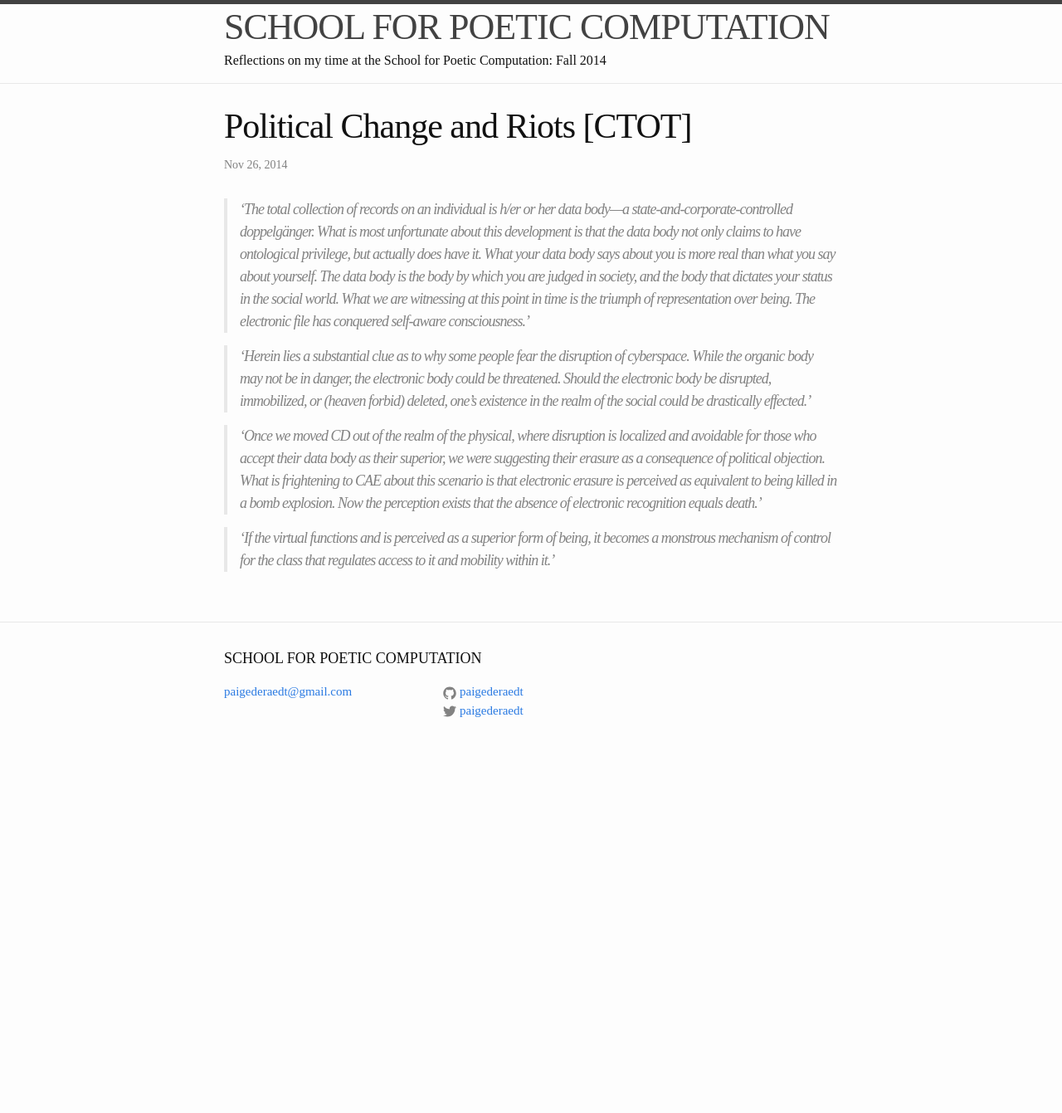
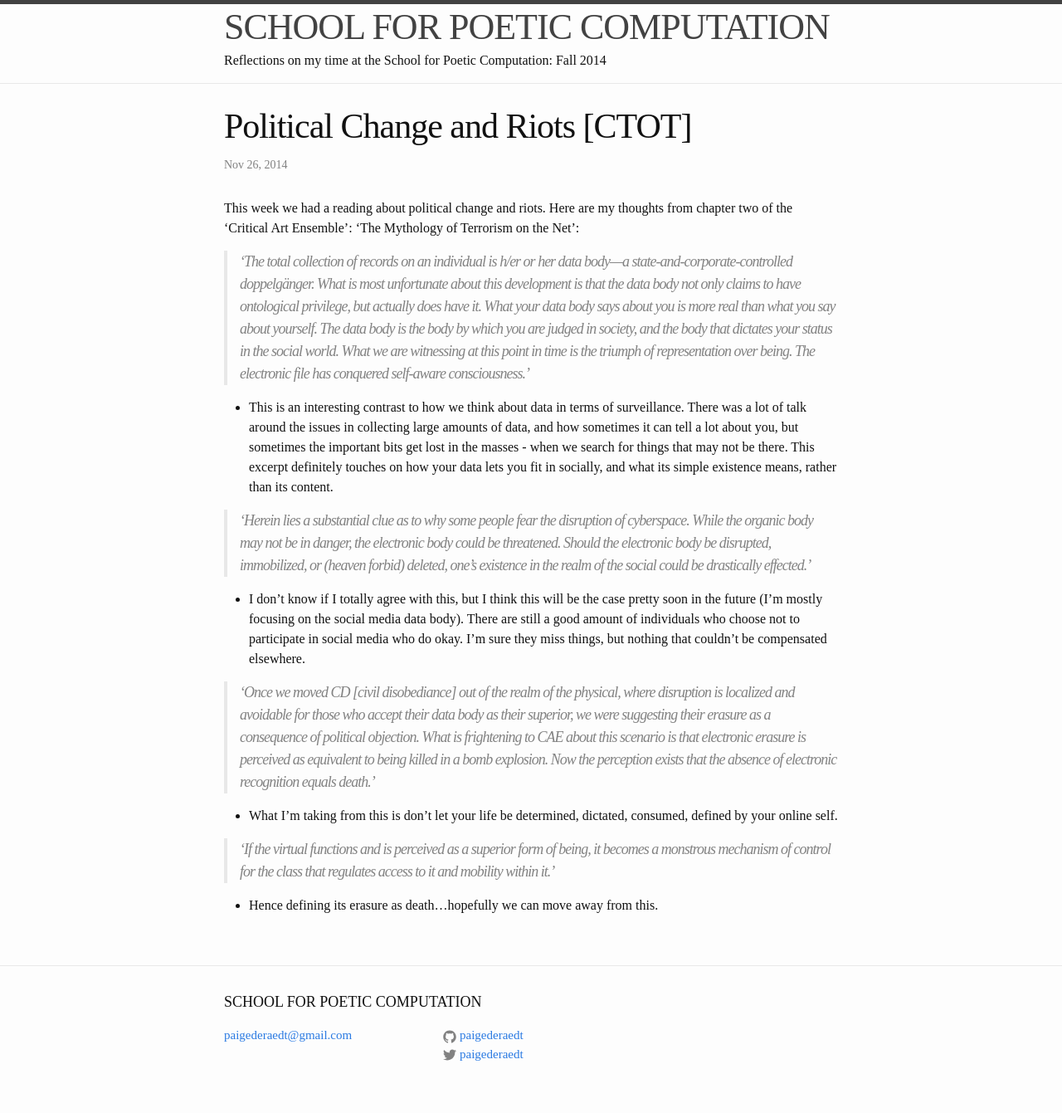
Before and after one commit to paigederaedt/blog, a Jekyll site: the page built from _posts/2014-11-26-PoliticalChangeRiots.markdown, in a window 1280 px wide. Shown: the whole page at 83% size. Built offline with Jekyll 4.4.1, drawn with Linux system fonts in a browser that asks for light colours; before the commit the page ends 927 px from its top, so only the background shows below that.

Commit message:
updated CTOT post

```diff
--- a/_posts/2014-11-14-RecessDay3.markdown
+++ b/_posts/2014-11-14-RecessDay3.markdown
@@ -23,4 +23,5 @@
 We finished the day looking over the water on the north shore of Staten Island before taking a ferry back:
 
 ![north shore]({{site.baseurl}}/assets/northshore.jpg)
+
 ![tired ferry]({{site.baseurl}}/assets/tiredferry.jpg)
--- a/_posts/2014-11-26-PoliticalChangeRiots.markdown
+++ b/_posts/2014-11-26-PoliticalChangeRiots.markdown
@@ -4,13 +4,20 @@
 date:   2014-11-26 21:43:47
 categories: jekyll update
 ---
+This week we had a reading about political change and riots. Here are my thoughts from chapter two of the 'Critical Art Ensemble': 'The Mythology of Terrorism on the Net':
+
 >'The total collection of records on an individual is h/er or her data body—a state-and-corporate-controlled doppelgänger. What is most unfortunate about this development is that the data body not only claims to have ontological privilege, but actually does have it. What your data body says about you is more real than what you say about yourself. The data body is the body by which you are judged in society, and the body that dictates your status in the social world. What we are witnessing at this point in time is the triumph of representation over being. The electronic file has conquered self-aware consciousness.'
 
+- This is an interesting contrast to how we think about data in terms of surveillance. There was a lot of talk around the issues in collecting large amounts of data, and how sometimes it can tell a lot about you, but sometimes the important bits get lost in the masses - when we search for things that may not be there. This excerpt definitely touches on how your data lets you fit in socially, and what its simple existence means, rather than its content.
 
 >'Herein lies a substantial clue as to why some people fear the disruption of cyberspace. While the organic body may not be in danger, the electronic body could be threatened. Should the electronic body be disrupted, immobilized, or (heaven forbid) deleted, one’s existence in the realm of the social could be drastically effected.'
 
+- I don't know if I totally agree with this, but I think this will be the case pretty soon in the future (I'm mostly focusing on the social media data body). There are still a good amount of individuals who choose not to participate in social media who do okay. I'm sure they miss things, but nothing that couldn't be compensated elsewhere.
 
->'Once we moved CD out of the realm of the physical, where disruption is localized and avoidable for those who accept their data body as their superior, we were suggesting their erasure as a consequence of political objection. What is frightening to CAE about this scenario is that electronic erasure is perceived as equivalent to being killed in a bomb explosion. Now the perception exists that the absence of electronic recognition equals death.'
+>'Once we moved CD [civil disobediance] out of the realm of the physical, where disruption is localized and avoidable for those who accept their data body as their superior, we were suggesting their erasure as a consequence of political objection. What is frightening to CAE about this scenario is that electronic erasure is perceived as equivalent to being killed in a bomb explosion. Now the perception exists that the absence of electronic recognition equals death.'
 
+- What I'm taking from this is don't let your life be determined, dictated, consumed, defined by your online self.
 
 >'If the virtual functions and is perceived as a superior form of being, it becomes a monstrous mechanism of control for the class that regulates access to it and mobility within it.'
+
+ - Hence defining its erasure as death...hopefully we can move away from this.
```
